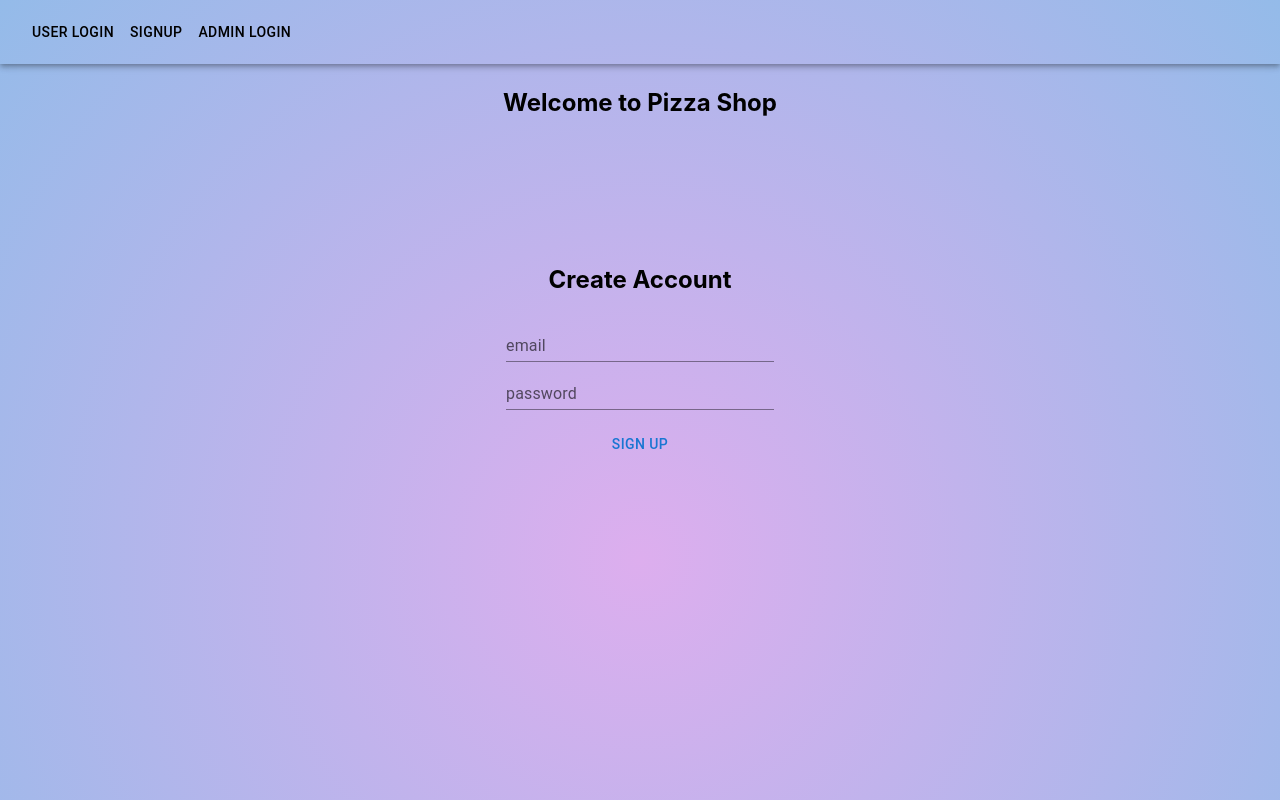
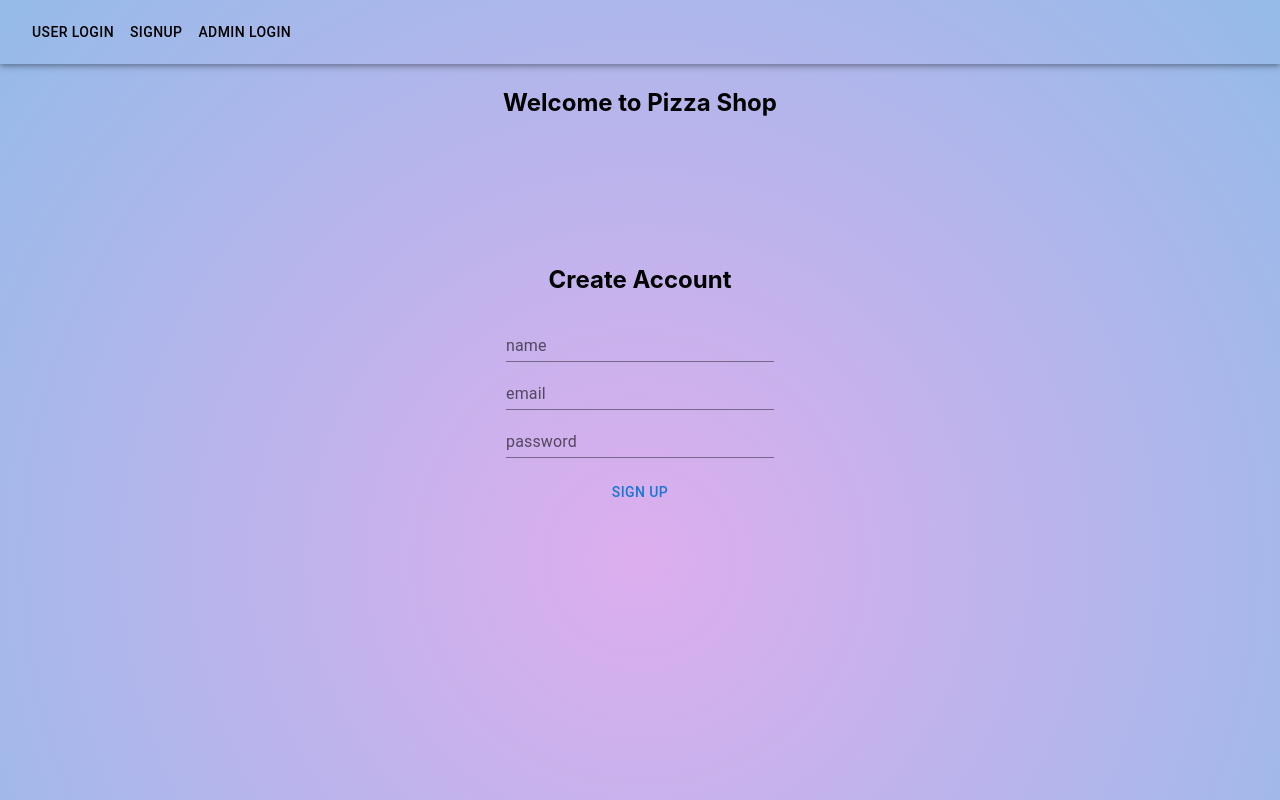
Before and after one commit to vrushabhmungelwar/pizza-delivery-app-frontend, a React (Create React App) app: page /signUp in a window 1280 px wide. Shown: the top 800 px of the page. Built offline with nearby package versions, Linux system fonts and the light colour scheme.

Commit message:
added name to sign up

```diff
--- a/src/App.js
+++ b/src/App.js
@@ -46,6 +46,9 @@ export default function App() {
               Admin Login
             </Button>
           </div>
+
+
+
         </Toolbar>
       </AppBar>
       <h2 className="header">Welcome to Pizza Shop</h2>
--- a/src/signUp.js
+++ b/src/signUp.js
@@ -6,6 +6,11 @@ import Box from "@mui/material/Box";
 import TextField from "@mui/material/TextField";
 import Button from "@mui/material/Button";
 const formValidationSchema = yup.object({
+  name: yup
+    .string()
+    .min(2, "name is too short")
+    .required("name can't be blank"),
+
   email: yup
     .string()
     .min(5, "email is too short")
@@ -22,7 +27,7 @@ export function SignUp() {
 
   const { handleSubmit, handleChange, values, handleBlur, errors, touched } =
     useFormik({
-      initialValues: { email: "", password: "" },
+      initialValues: { name: "", email: "", password: "" },
       validationSchema: formValidationSchema,
       onSubmit: (values) => {
         console.log("onSubmit", values);
@@ -33,7 +38,11 @@ export function SignUp() {
   const createUser = async (values) => {
     const response = await fetch(`${API_URL}/user/register`, {
       method: "POST",
-      body: JSON.stringify({ email: values.email, password: values.password }),
+      body: JSON.stringify({
+        name: values.name,
+        email: values.email,
+        password: values.password,
+      }),
       headers: {
         "Content-Type": "application/json",
       },
@@ -46,7 +55,6 @@ export function SignUp() {
     }
   };
   return (
-
     <div className="signin-container">
       <Box
         sx={{
@@ -60,12 +68,25 @@ export function SignUp() {
           <form onSubmit={handleSubmit}>
             <div className="input-container">
               <TextField
+                id="name"
+                name="name"
+                value={values.name}
+                onChange={handleChange}
+                onBlur={handleBlur}
+                label="name"
+                type="text"
+                error={errors.name && touched.name}
+                helperText={errors.name && touched.name && errors.name}
+                variant="standard"
+              />
+              <TextField
                 id="email"
                 name="email"
                 value={values.email}
                 onChange={handleChange}
                 onBlur={handleBlur}
                 label="email"
+                type="email"
                 error={errors.email && touched.email}
                 helperText={errors.email && touched.email && errors.email}
                 variant="standard"
--- a/src/userLogIn.js
+++ b/src/userLogIn.js
@@ -45,6 +45,8 @@ export function UserLogIn() {
     const json = await response.json();
     if (json.success) {
       history.push("/pizzaList");
+    } else {
+      alert("Invalid Credentials");
     }
   };
 
@@ -68,6 +70,7 @@ export function UserLogIn() {
                 onChange={handleChange}
                 onBlur={handleBlur}
                 label="email"
+                type="email"
                 error={errors.email && touched.email}
                 helperText={errors.email && touched.email && errors.email}
                 variant="standard"
```
